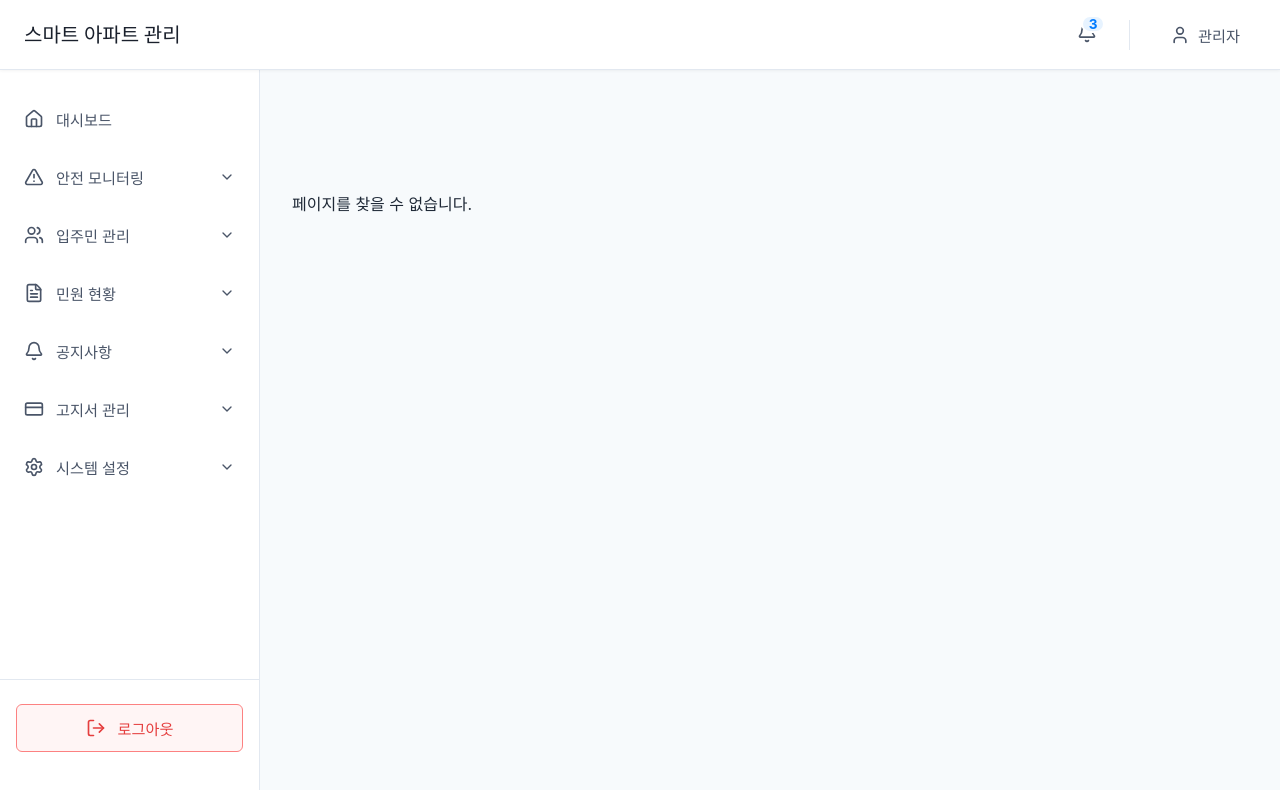
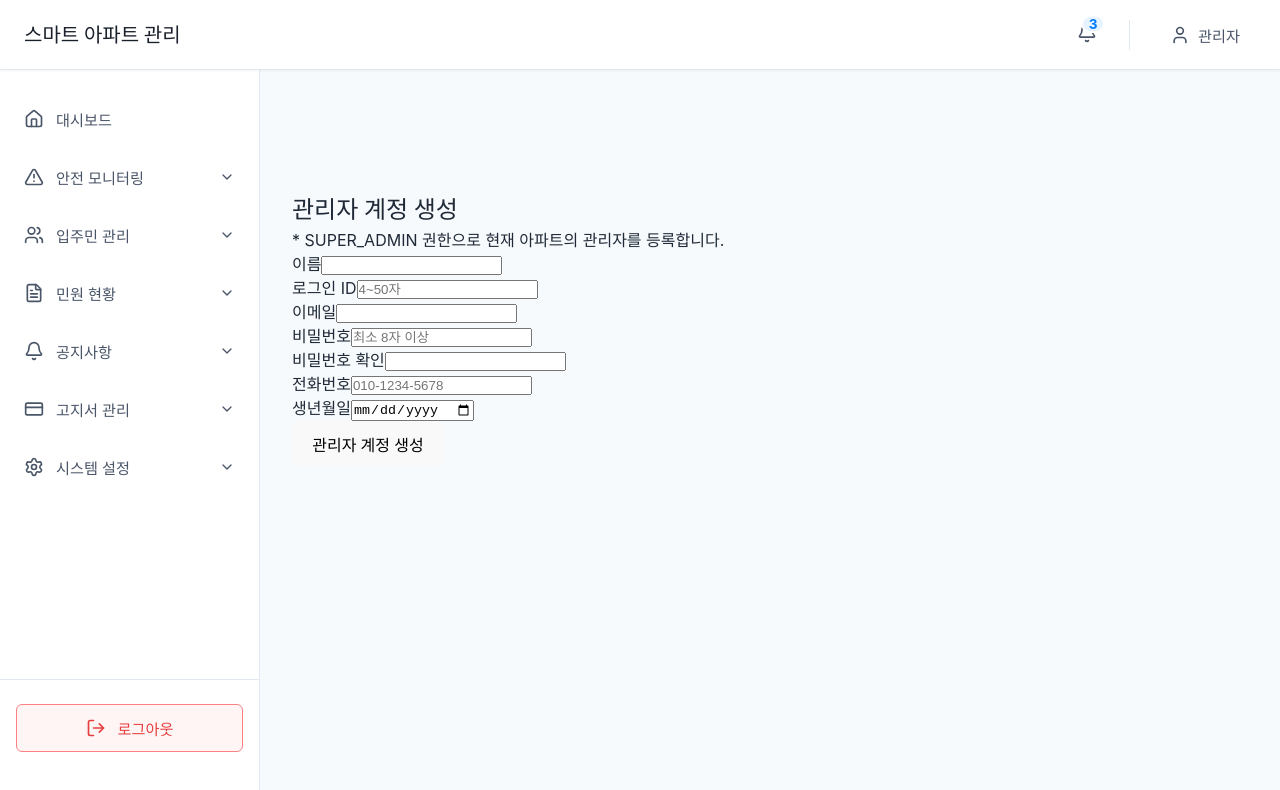
Before and after one commit to HDC-NOVA-3rd/frontend, a React app: page /admin/settings/register-admin in a window 1280 px wide. Shown: the top 790 px of the page. Built offline with nearby package versions, Linux system fonts and the light colour scheme; the HTML template or start-up script is replaced by a standard one.

Commit message:
[FEAT] 관리자 생성 페이지 연동

```diff
--- a/src/App.jsx
+++ b/src/App.jsx
@@ -39,7 +39,7 @@ import BillListPage from "./pages/Bill/BillListPage";
 import PasswordChange from "./pages/Account/PasswordChange";
 import ProfilePage from "./pages/Account/ProfilePage";
 import ApartmentPage from "./pages/Account/ApartmentPage";
-
+import RegisterAdminPage from "./pages/Account/RegisterAdminPage";
 
 import "./App.css";
 
@@ -85,8 +85,9 @@ function App() {
 
               {/* 계정 설정 */}
               <Route path="account/password-change" element={<PasswordChange loginId={window.loginId} />} />
-              <Route path="settings/accounts" element={<ProfilePage />} />
+              <Route path="account" element={<ProfilePage />} />
               <Route path="settings/apartment" element={<ApartmentPage />} />
+              <Route path="settings/register-admin" element={<RegisterAdminPage  />} />
 
 
               {/* 시설 관리 */}
--- a/src/components/layout/Sidebar.jsx
+++ b/src/components/layout/Sidebar.jsx
@@ -162,7 +162,7 @@ export default function Sidebar({
       submenu: [
         {
           label: "내 계정 정보",
-          path: "/admin/settings/accounts",
+          path: "/admin/account",
         },
         {
           label: "비밀번호 변경",
@@ -171,6 +171,10 @@ export default function Sidebar({
         {
           label: "담당 아파트 정보",
           path: "/admin/settings/apartment",
+        },
+        {
+          label: "관리자 계정 생성",
+          path: "/admin/settings/register-admin",
         },
       ],
     },
--- /dev/null
+++ b/src/pages/Account/RegisterAdminPage.jsx
@@ -0,0 +1,176 @@
+import React, { useState } from 'react';
+import { createAdmin } from '../../services/adminApi';
+
+const RegisterAdminPage  = () => {
+  const [formData, setFormData] = useState({
+    name: '',
+    email: '',
+    loginId: '',
+    password: '',
+    passwordConfirm: '',
+    phoneNumber: '',
+    birthDate: '',
+  });
+
+  const [loading, setLoading] = useState(false);
+
+  // 입력값 변경 핸들러
+  const handleChange = (e) => {
+    const { name, value } = e.target;
+    setFormData((prev) => ({
+      ...prev,
+      [name]: value,
+    }));
+  };
+
+  // 등록 제출 핸들러
+  const handleSubmit = async (e) => {
+    e.preventDefault();
+
+    // 프론트엔드 1차 검증: 비밀번호 일치 확인
+    if (formData.password !== formData.passwordConfirm) {
+      alert("비밀번호가 일치하지 않습니다.");
+      return;
+    }
+
+    if (!window.confirm("새로운 관리자 계정을 생성하시겠습니까?")) return;
+
+    setLoading(true);
+    try {
+      // API 호출 (제공해주신 adminApi.js의 createAdmin 사용)
+      await createAdmin(formData);
+      alert("관리자 계정이 성공적으로 생성되었습니다.");
+
+      // 등록 후 폼 초기화
+      setFormData({
+        name: '',
+        email: '',
+        loginId: '',
+        password: '',
+        passwordConfirm: '',
+        phoneNumber: '',
+        birthDate: '',
+      });
+    } catch (error) {
+      console.error("Registration error:", error);
+      // 백엔드 BusinessException 메시지가 있다면 출력
+      alert(error.response?.data?.message || "계정 생성 중 오류가 발생했습니다.");
+    } finally {
+      setLoading(false);
+    }
+  };
+
+  return (
+    <div className="max-w-md mx-auto mt-10 p-6 bg-white rounded-lg shadow-md">
+      <h2 className="text-2xl font-bold mb-6 text-gray-800">관리자 계정 생성</h2>
+      <p className="text-sm text-gray-500 mb-6">* SUPER_ADMIN 권한으로 현재 아파트의 관리자를 등록합니다.</p>
+
+      <form onSubmit={handleSubmit} className="space-y-4">
+        {/* 이름 */}
+        <div>
+          <label className="block text-sm font-medium text-gray-700">이름</label>
+          <input
+            type="text"
+            name="name"
+            value={formData.name}
+            onChange={handleChange}
+            className="w-full px-3 py-2 border rounded-md focus:outline-none focus:ring-2 focus:ring-blue-500"
+            required
+          />
+        </div>
+
+        {/* 로그인 ID */}
+        <div>
+          <label className="block text-sm font-medium text-gray-700">로그인 ID</label>
+          <input
+            type="text"
+            name="loginId"
+            value={formData.loginId}
+            onChange={handleChange}
+            placeholder="4~50자"
+            className="w-full px-3 py-2 border rounded-md focus:outline-none focus:ring-2 focus:ring-blue-500"
+            required
+          />
+        </div>
+
+        {/* 이메일 */}
+        <div>
+          <label className="block text-sm font-medium text-gray-700">이메일</label>
+          <input
+            type="email"
+            name="email"
+            value={formData.email}
+            onChange={handleChange}
+            className="w-full px-3 py-2 border rounded-md focus:outline-none focus:ring-2 focus:ring-blue-500"
+            required
+          />
+        </div>
+
+        {/* 비밀번호 */}
+        <div>
+          <label className="block text-sm font-medium text-gray-700">비밀번호</label>
+          <input
+            type="password"
+            name="password"
+            value={formData.password}
+            onChange={handleChange}
+            placeholder="최소 8자 이상"
+            className="w-full px-3 py-2 border rounded-md focus:outline-none focus:ring-2 focus:ring-blue-500"
+            required
+          />
+        </div>
+
+        {/* 비밀번호 확인 */}
+        <div>
+          <label className="block text-sm font-medium text-gray-700">비밀번호 확인</label>
+          <input
+            type="password"
+            name="passwordConfirm"
+            value={formData.passwordConfirm}
+            onChange={handleChange}
+            className="w-full px-3 py-2 border rounded-md focus:outline-none focus:ring-2 focus:ring-blue-500"
+            required
+          />
+        </div>
+
+        {/* 전화번호 */}
+        <div>
+          <label className="block text-sm font-medium text-gray-700">전화번호</label>
+          <input
+            type="text"
+            name="phoneNumber"
+            value={formData.phoneNumber}
+            onChange={handleChange}
+            placeholder="010-1234-5678"
+            className="w-full px-3 py-2 border rounded-md focus:outline-none focus:ring-2 focus:ring-blue-500"
+            required
+          />
+        </div>
+
+        {/* 생년월일 */}
+        <div>
+          <label className="block text-sm font-medium text-gray-700">생년월일</label>
+          <input
+            type="date"
+            name="birthDate"
+            value={formData.birthDate}
+            onChange={handleChange}
+            className="w-full px-3 py-2 border rounded-md focus:outline-none focus:ring-2 focus:ring-blue-500"
+          />
+        </div>
+
+        <button
+          type="submit"
+          disabled={loading}
+          className={`w-full py-2 px-4 rounded-md text-white font-semibold ${
+            loading ? 'bg-gray-400' : 'bg-blue-600 hover:bg-blue-700 transition'
+          }`}
+        >
+          {loading ? '등록 중...' : '관리자 계정 생성'}
+        </button>
+      </form>
+    </div>
+  );
+};
+
+export default RegisterAdminPage ;
```
